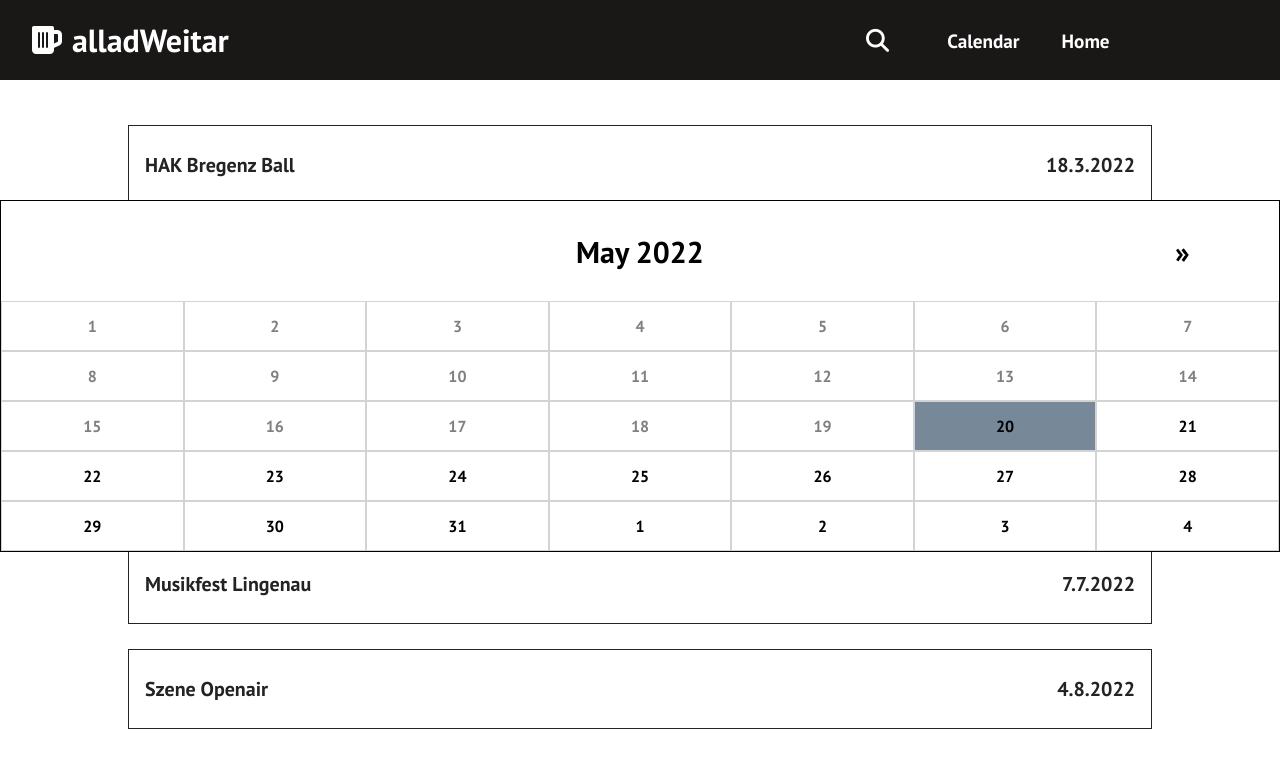
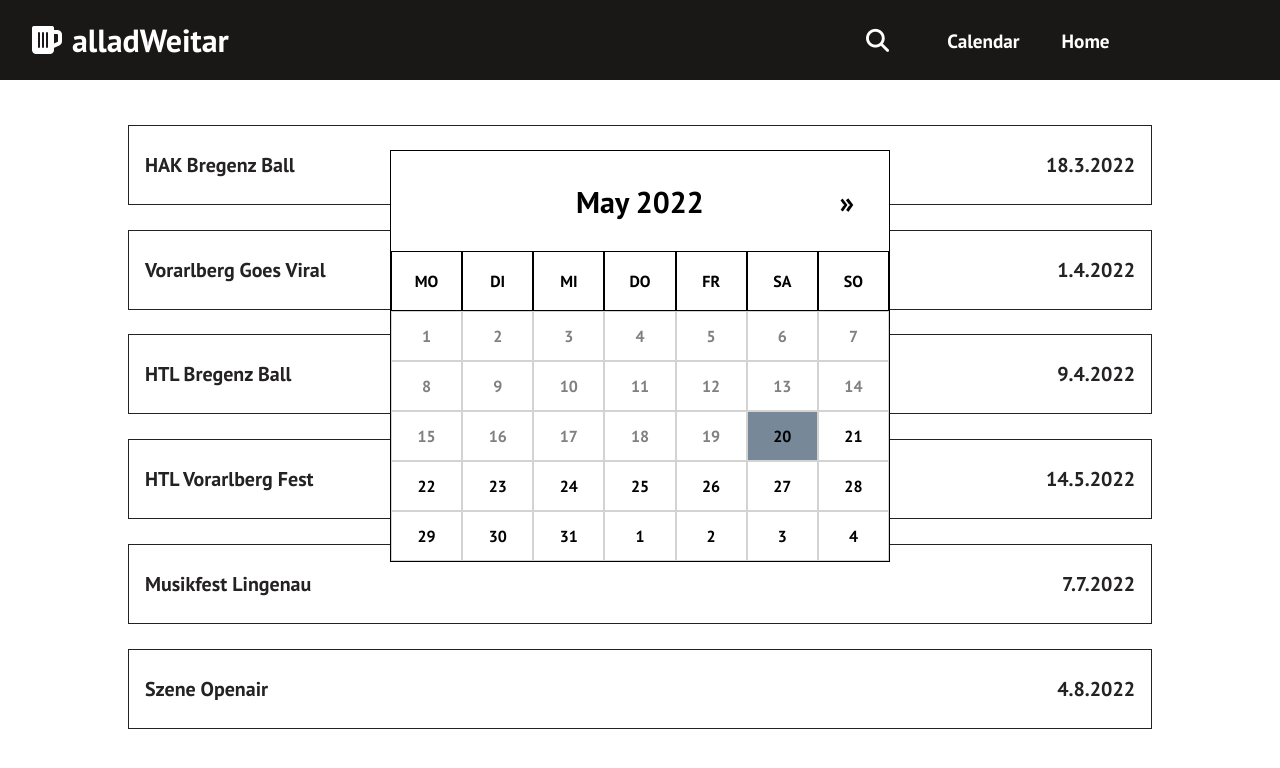
Before and after one commit to EricReinprecht/alladWeitar, a React (Create React App) app: page / in a window 1280 px wide. Shown: the top 768 px of the page. Built offline with nearby package versions, Linux system fonts and the light colour scheme.

Commit message:
calendar positioning

```diff
--- a/src/App.css
+++ b/src/App.css
@@ -5,37 +5,7 @@
   font-family: 'PT Sans', sans-serif;
 }
 
-.home,
-.services,
-.products,
-.sign-up {
-  display: flex;
-  height: 90vh;
-  align-items: center;
-  justify-content: center;
-  font-size: 3rem;
+#root, body, html{
+  width: 100%;
+  height: 100%;
 }
-
-.services {
-  background-position: center;
-  background-size: cover;
-  background-repeat: no-repeat;
-  color: #fff;
-  font-size: 100px;
-}
-
-.products {
-  background-position: center;
-  background-size: fill;
-  background-repeat: no-repeat;
-  color: #fff;
-  font-size: 100px;
-}
-
-.sign-up {
-  background-position: center;
-  background-size: cover;
-  background-repeat: no-repeat;
-  color: #fff;
-  font-size: 100px;
-}
--- a/src/components/Calendar/Calendar.css
+++ b/src/components/Calendar/Calendar.css
@@ -1,7 +1,8 @@
 .calendar{
     position: fixed;
-    top: 200px;
-    width: 100%;
+
+    top: 150px;
+    width: 500px;
 
     border: 1px solid #000;
     display: block;
@@ -99,3 +100,28 @@
 
     cursor: pointer;
 }
+
+.weekdays{
+    display: flex;
+    align-items: center;
+    justify-content: space-between;
+}
+
+.weekday{
+    display: flex;
+    justify-content: center;
+    align-items: center;
+
+    height: 60px;
+    width: calc(100%/7);
+
+    border: 1px solid black;
+    background-color: white;
+}
+
+@media screen and (max-width: 960px) {
+    .calendar{
+        width: 100%;
+        left: 0px;
+    }
+}
--- a/src/components/Calendar/Calendar.js
+++ b/src/components/Calendar/Calendar.js
@@ -19,6 +19,15 @@ export default function Calendar() {
     <>
         <div className='calendar'>
            <Header value={value} setValue={setValue} />
+           <div className='weekdays'>
+               <div className='weekday'>MO</div>
+               <div className='weekday'>DI</div>
+               <div className='weekday'>MI</div>
+               <div className='weekday'>DO</div>
+               <div className='weekday'>FR</div>
+               <div className='weekday'>SA</div>
+               <div className='weekday'>SO</div>
+           </div>
            <div className='body'>
                {calendar.map((week) => (
                    <div className='week'>
--- a/src/components/pages/Contact.js
+++ b/src/components/pages/Contact.js
@@ -9,6 +9,5 @@ export default function Contact() {
         Contact
       </div>
       </>
-
     )
 }
--- a/src/components/pages/ErrorPage.js
+++ b/src/components/pages/ErrorPage.js
@@ -1,7 +1,5 @@
 import React from 'react'
 import './ErrorPage.css'
-//import background from '/images/background.png';
-import hallo from '../../images/background.png';
 
 export default function ErrorPage() {
   return (
--- a/src/components/pages/Home.css
+++ b/src/components/pages/Home.css
@@ -0,0 +1,12 @@
+.home-page{
+    height: 100%;
+    width: 100%;
+}
+
+.calendar-container{
+    height: 100%;
+    width: 100%;
+
+    display: flex;
+    justify-content: center;
+}
--- a/src/components/pages/Home.js
+++ b/src/components/pages/Home.js
@@ -7,9 +7,15 @@ import './CalendarPage.css'
 
 export default function Home() {
   return (
-      <>
-        <ContentList />
-        <Calendar />
-      </>
+    <>
+      <div className='home-page'>
+        <div className='contentList-container'>
+          <ContentList />
+        </div>
+        <div className='calendar-container'>
+          <Calendar />
+        </div>
+      </div>
+    </>
     )
 }
```
Also changed, not shown: src/components/Navbar.js (+0 -12 lines).
